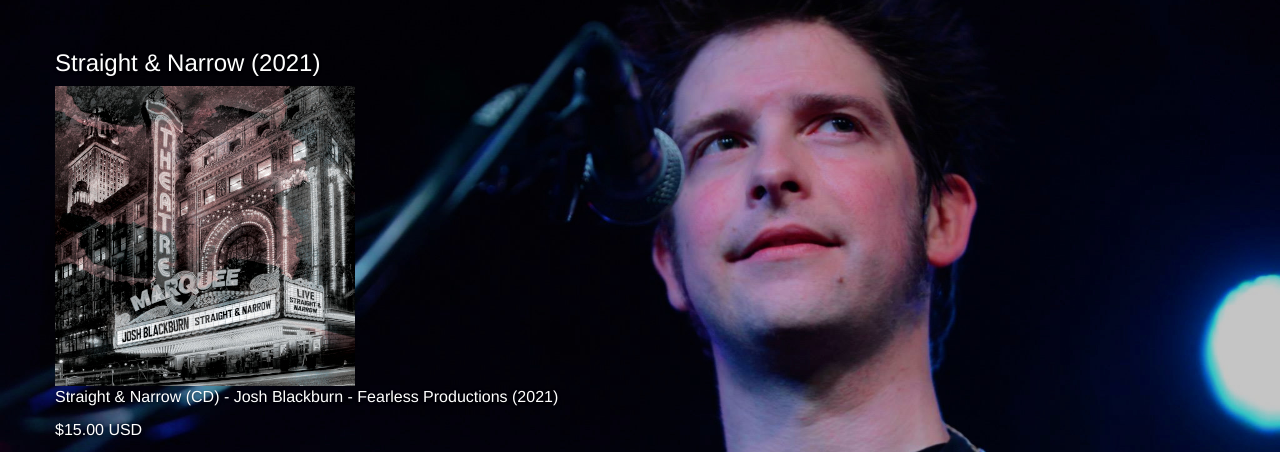
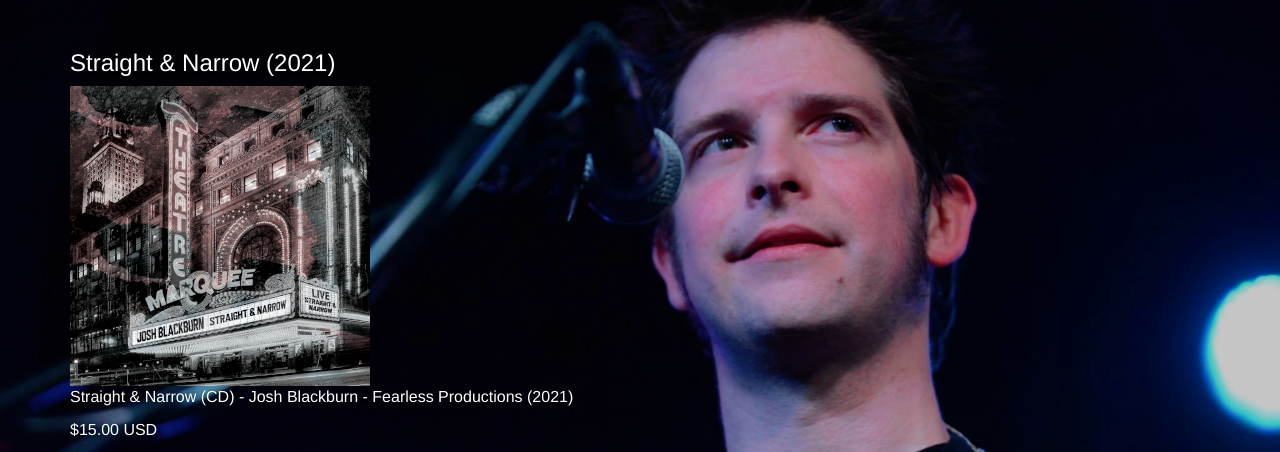
Before and after one commit to gsgleason/joshblackburn.com, a Flask app: template templates/index.html in a window 1280 px wide. Shown: the part 65-517 px from the top of the page. Run offline with Flask 2, Linux system fonts and the light colour scheme; the template is opened without the code that fills it, so the values that code supplies are empty; parts of the project's set-up code (start-up, migrations or seed data) failed here and were passed over; some libraries are stand-ins or nearby versions; grey boxes are pictures that could not be loaded.

Commit message:
trying to fix alignment

```diff
--- a/templates/index.html
+++ b/templates/index.html
@@ -20,15 +20,24 @@
 
 <div class="container">
         <div class="row">
-                <h3>Straight &amp; Narrow (2021)</h3>
-                <img src="/static/img/straight_and_narrow.jpg" alt="straight and narrow album art">
+                <div class="col-md-12">
+                        <h3>Straight &amp; Narrow (2021)</h3>
+                        <img src="/static/img/straight_and_narrow.jpg" alt="straight and narrow album art">
+                </div>
         </div>
         <div class="row">
-                {% include "straight_and_narrow_paypal.html" %}
+                <div class="col-md-12">
+                        {% include "straight_and_narrow_paypal.html" %}
+                </div>
         </div>
 </div>
+
 <div class="container">
-	<h3>Load You Bear by Josh Blackburn feat. Hazel Miller</h3>
-    <iframe width="790" height="444" src="https://www.youtube.com/embed/COGQC5g9rsE" title="YouTube video player" frameborder="0" allow="accelerometer; autoplay; clipboard-write; encrypted-media; gyroscope; picture-in-picture" allowfullscreen></iframe>
+        <div class="row">
+                <div class="col-md-12">
+	                    <h3>Load You Bear by Josh Blackburn feat. Hazel Miller</h3>
+                        <iframe width="790" height="444" src="https://www.youtube.com/embed/COGQC5g9rsE" title="YouTube video player" frameborder="0" allow="accelerometer; autoplay; clipboard-write; encrypted-media; gyroscope; picture-in-picture" allowfullscreen></iframe>
+                </div>
+        </div>
 </div>
 {% endblock %}
```
